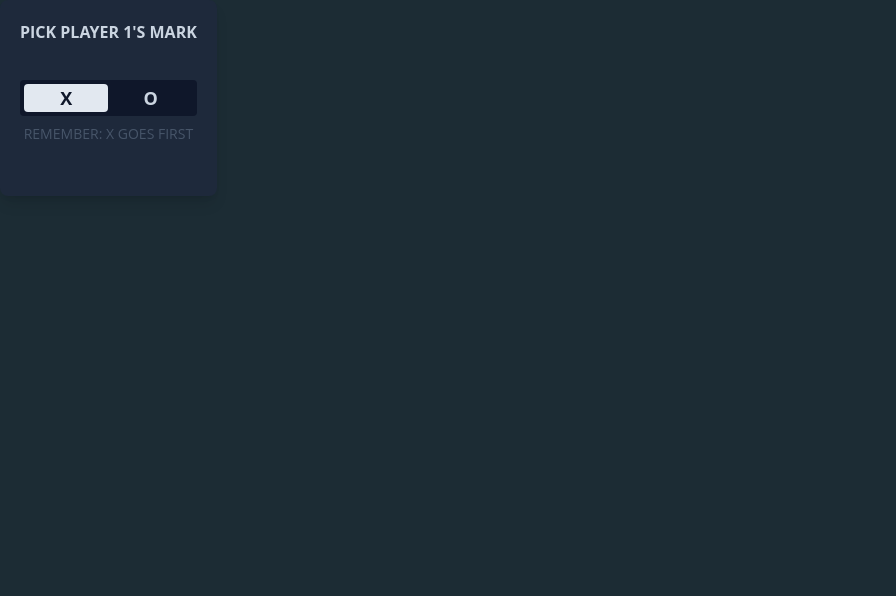
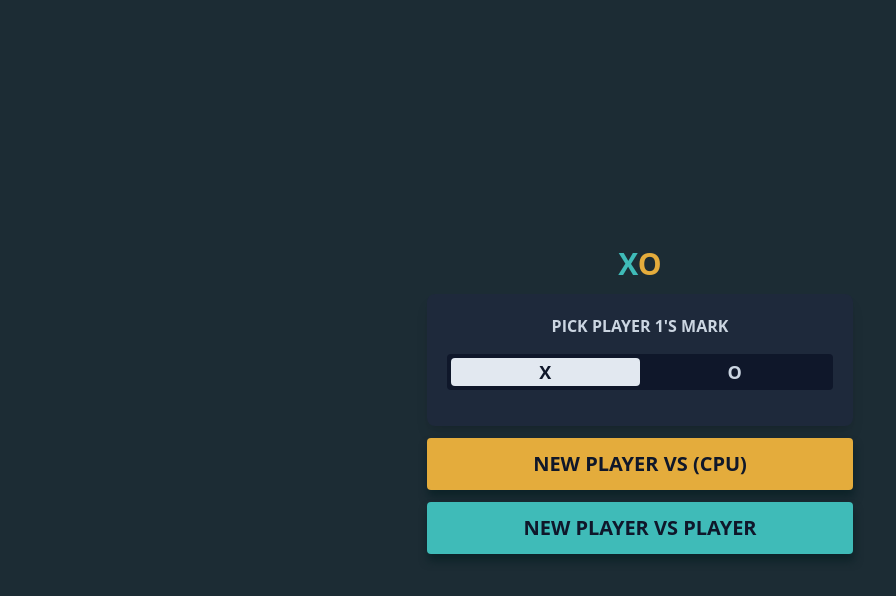
Before and after one commit to osamaradwan2003/XOGame, a React (Vite) app: page / in a window 1280 px wide. Shown: the top 596 px of the page, without its empty margins (0-896 px from the left). Built offline with nearby package versions, Linux system fonts and the light colour scheme.

Commit message:
Add Chose Play Page

```diff
--- a/package.json
+++ b/package.json
@@ -1,5 +1,5 @@
 {
-  "name": "e-commerce",
+  "name": "xo-game-ai",
   "private": true,
   "version": "0.0.0",
   "type": "module",
--- /dev/null
+++ b/src/@types/play.d.ts
@@ -0,0 +1,19 @@
+type Player = {
+  name: string;
+  isCPU: boolean = false;
+  isPlayer: boolean = false;
+  isFrist: boolean = false;
+};
+
+type PlayBoxProbs = {
+  currPlayer: Player;
+  players: Player[];
+};
+type PlayBoxState = {
+  currPlayer: Player;
+  gameState: string[][];
+  XWonsNumbers: number;
+  OWonsNumbers: number;
+  tiesNumber: number;
+  isCPU?: boolean;
+};
--- a/src/components/Box.tsx
+++ b/src/components/Box.tsx
@@ -13,9 +13,7 @@ const Box:React.FC<BoxProps> = ({children, title, hint, className})=>{
     {`box
     ${className || ''}`}>
       <h3 className="text-md text-center text-slate-300 font-bold "> {title} </h3>
-      <div className=''>
-        {children}
-      </div>
+      {children}
       <div className="hint text-sm text-center text-slate-600" >{hint}</div>
     </div>
   )
--- a/src/components/Switch.tsx
+++ b/src/components/Switch.tsx
@@ -1,11 +1,13 @@
-import {useState} from "react";
+import {useState, useEffect} from "react";
 type SwichProps = {
   values: any[],
   OnSwitch?: CallableFunction,
+  onRender?: CallableFunction,
   defaultValue?: any,
+  className: string
 }
 
-const Switch: React.FC<SwichProps> = ({values, OnSwitch, defaultValue})=>{
+const Switch: React.FC<SwichProps> = ({values, OnSwitch, defaultValue, className, onRender})=>{
 
   let [slectedValue, setSelectValue] = useState(defaultValue ?? values[0]);
 
@@ -21,9 +23,13 @@ const Switch: React.FC<SwichProps> = ({values, OnSwitch, defaultValue})=>{
     }
   }
 
+  useEffect(()=>{
+      if(onRender)
+        onRender(defaultValue, values.indexOf(defaultValue), values);
+  }, []);
 
   return (
-    <div className="flex w-full bg-slate-900 p-1 text-slate-300 rounded my-2">
+    <div className={`flex bg-slate-900 p-1 text-slate-300 rounded my-2 ${className || ""}`}>
       {
         values.map((elem: any, index:number)=>{
             return (
--- a/src/css/index.css
+++ b/src/css/index.css
@@ -54,5 +54,5 @@
 }
 
 .box {
-  @apply grid grid-rows-3 justify-center bg-slate-800 shadow-lg rounded-lg w-max p-5;
+  @apply flex flex-col gap-2 justify-center bg-slate-800 shadow-lg rounded-lg;
 }
--- /dev/null
+++ b/src/logic/XOPlayerService.ts
@@ -0,0 +1,23 @@
+import { Player } from "../pages";
+
+class XOPlayerService {
+  private state: string[][];
+  private players: Player[];
+  constructor(state: string[][], players: Player[]) {
+    this.state = state;
+    this.players = players;
+  }
+
+  checkWins(): Player {
+    // check rows
+    this.state.map((row) => {
+      if (row.every((cell) => cell == this.players[0].name)) {
+        return this.players[0];
+      }
+    });
+
+    return { name: "null" };
+  }
+}
+
+export default XOPlayerService;
--- a/src/pages/ChosePlayer.tsx
+++ b/src/pages/ChosePlayer.tsx
@@ -1,21 +1,76 @@
-import { Box } from "../components";
+import { Box, Btn } from "../components";
 import {Switch} from "../components";
+import {useState, useEffect} from "react";
+
+
+type ChosePlayerProbs = {
+  onChose: Function
+}
+
+
+const ChosePlayer: React.FC<ChosePlayerProbs> = ({onChose})=>{
+  let players: Player[];
+  const setValue = (player:any, index:number, players_arr: [])=>{
+    players = players_arr.map(player_name => {
+      return {
+        name: player_name,
+        isCPU: false,
+        isPlayer: player == player_name,
+        isFrist: player == player_name
+      }
+    });
+  }
 
 
 
+  const PlayWithCpu = ()=>{
+    players = players.map(player =>{
+      return {
+        name: player.name,
+        isCPU: !player.isPlayer,
+        isPlayer: player.isPlayer,
+        isFrist: player.isFrist
+      }
+    });
+    onChose(players)
+  }
 
-const ChosePlayer: React.FC<{}> = ()=>{
-  const showValue = (e:any, i:number, v: [])=>{
-    console.log(e,i,v)
+  const PlayWithPlayer = ()=>{
+    players = players.map(player =>{
+      return {
+        name: player.name,
+        isCPU: false,
+        isPlayer: true,
+        isFrist: player.isFrist
+      }
+    });
+    onChose(players)
   }
+
   return (
-    <Box title="PICK PLAYER 1'S MARK" hint="REMEMBER: X GOES FIRST">
+    <div className="h-full flex justify-center flex-col items-center gap-3">
+      <div className="title text-3xl font-bold">
+        <span className="x-color">X</span>
+        <span className="o-color">O</span>
+      </div>
+      <Box className="w-1/3 p-5" title="PICK PLAYER 1'S MARK" hint="">
         <Switch
           values={["x", "o"]}
           defaultValue='x'
-          OnSwitch={showValue}
+          OnSwitch={setValue}
+          onRender = {setValue}
+          className="w-full"
         />
-    </Box>
+      </Box>
+      <div className="btn-group w-1/3 gap-3 flex flex-col">
+        <Btn onClick={PlayWithCpu} className="text-xl p-3 rounded o-bg text-slate-900 w-full uppercase">
+            New Player VS (CPU)
+        </Btn>
+        <Btn onClick={PlayWithPlayer}  className="text-xl p-3 rounded x-bg text-slate-900 w-full uppercase">
+            New Player VS PLAyer
+        </Btn>
+      </div>
+    </div>
   );
 }
 
--- a/src/pages/Player.tsx
+++ b/src/pages/PlayBox.tsx
@@ -2,49 +2,26 @@ import { Component } from "react";
 import { Btn, MainBtn, StateInfo } from "../components";
 import {MdReplayCircleFilled} from "react-icons/md"
 
-interface PlayerProbs{
-  currPlayer: CurrPlayer
-}
 
-type CurrPlayer = {
-    name: string,
-    isCPU: boolean
-};
-
-interface PlayBoxState{
-  currPlayer: CurrPlayer
-  players?:CurrPlayer[]
-  gameState: string[][],
-  XWonsNumbers: number,
-  YWonsNumbers: number,
-  tiesNumber: number,
-  isCPU?: boolean
-}
-
-export default class Player extends Component<PlayerProbs, PlayBoxState> {
-
-  constructor(props:PlayerProbs ) {
+export default class PlayBox extends Component<PlayBoxProbs, PlayBoxState> {
+  constructor(props:PlayBoxProbs ) {
     super(props)
       this.state = {
         currPlayer: props.currPlayer,
         gameState: [["", "", ""], ["", "", ""], ["", "", ""]],
         XWonsNumbers: 0,
-        YWonsNumbers: 0,
+        OWonsNumbers: 0,
         tiesNumber: 0
     }
-    this.handelPlayesButton = this.handelPlayesButton.bind(this)
   }
 
-  handelPlayesButton(rowindex: number, index: number): void{
-    if(this.state.gameState[rowindex][index]) return;
-    this.setState((state: PlayBoxState) => {
-      state.gameState[rowindex][index] = this.state.currPlayer.name;
-      return {
-        gameState: [...state.gameState],
-        currPlayer :  {name: state.currPlayer.name.toLocaleLowerCase() == "x" ? "o" : "x", isCPU: false}
-      };
-    });
+  handelBoxBtns(rowindex: number, index: number): void{
   }
+
+  componentDidUpdate(): void {
+
+  }
+
 
   render(): JSX.Element {
     return (
@@ -64,8 +41,8 @@ export default class Player extends Component<PlayerProbs, PlayBoxState> {
             return rows.map((_, index)=>{
               return (
                 <MainBtn
-                onClick={this.handelPlayesButton.bind(this, rowIndex, index)}
-                key={Math.ceil(Math.random() * 100) * ((rowIndex +1 ) * (index +1))}
+                onClick={this.handelBoxBtns.bind(this, rowIndex, index)}
+                key={ Date.now() *  ((rowIndex +1 ) * (index +1))}
                 className='w-full h-full'>
                   {this.state.gameState[rowIndex][index]}
                 </MainBtn>
@@ -76,7 +53,7 @@ export default class Player extends Component<PlayerProbs, PlayBoxState> {
         <footer className="grid grid-cols-3 gap-3 mt-2">
           <StateInfo className="x-bg" title={`X`} content={this.state.XWonsNumbers} />
           <StateInfo className="bg-slate-500" title={"TIES"} content={this.state.tiesNumber} />
-          <StateInfo className="o-bg" title={"O"} content={this.state.YWonsNumbers} />
+          <StateInfo className="o-bg" title={"O"} content={this.state.OWonsNumbers} />
         </footer>
       </div>
     );
--- a/src/pages/index.tsx
+++ b/src/pages/index.tsx
@@ -1,19 +1,33 @@
-import Player from "./Player" ;
+import PlayBox from "./PlayBox" ;
 import ChosePlayer from "./ChosePlayer"
 import { useState } from "react";
 
 
 
 const Index: React.FC<{}> = ()=>{
-  let [slectPlayer, setSelectPlayer] = useState(0)
+  let [slectPlayer, setSelectPlayer] = useState(0),
+    [currPlayer, setCurrPlayer] = useState({name: "", isCPU: false, isPlayer: false, isFrist: false}),
+    [players, setPlayers] = useState([{name: "", isCPU: false, isPlayer: false, isFrist: false}]);
+
+  const chosePlayer = (players: Player[])=>{
+    setPlayers(()=>players);
+    for(let player of players){
+      if(player.isFrist){
+        setCurrPlayer(()=>player);
+        break;
+      }
+    }
+    setSelectPlayer(()=>1);
+  }
+
   return (
     <>
       {
         slectPlayer === 0
           ?
-            <ChosePlayer></ChosePlayer>
+            <ChosePlayer onChose={chosePlayer}></ChosePlayer>
           :
-          <Player currPlayer={{name: "X", isCPU: false}}/>
+          <PlayBox currPlayer={currPlayer} players={players} />
       }
     </>
   );
@@ -22,6 +36,6 @@ const Index: React.FC<{}> = ()=>{
 export default Index
 
 export {
-  Player,
+  PlayBox as Player,
   ChosePlayer
 }
```
Also changed, not shown: 1 other file (tests, documents, lock files or other folders).
